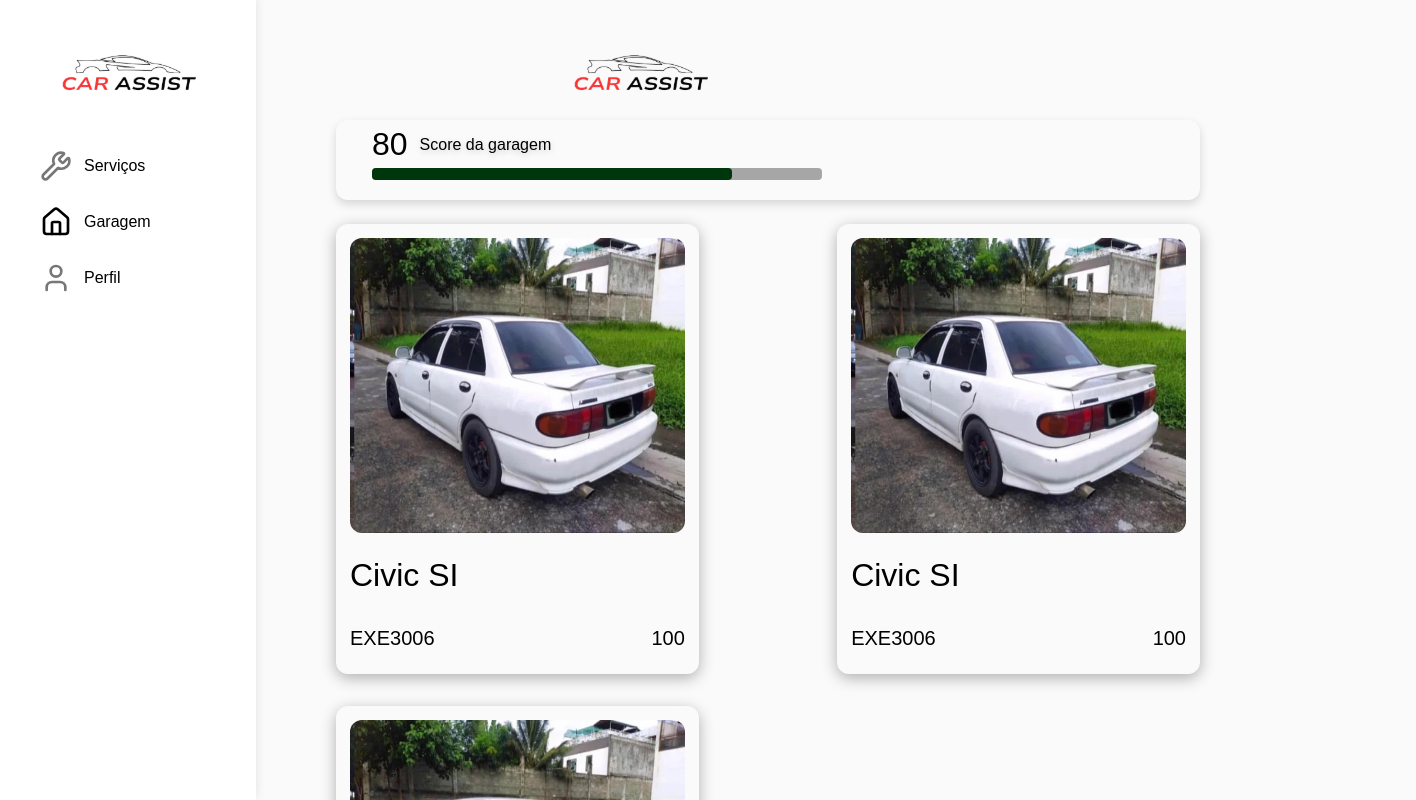
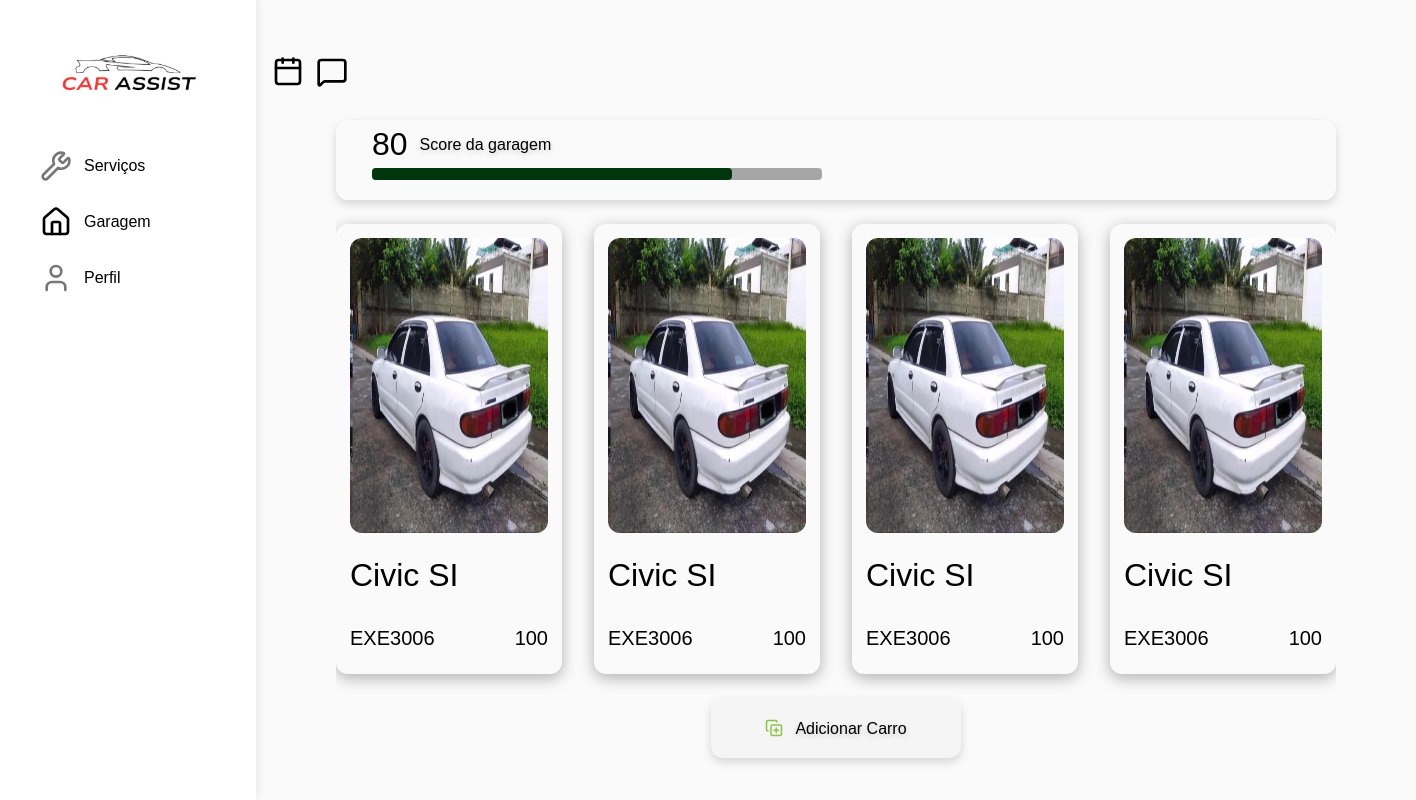
Before and after one commit to Guilherme1108/Car-Assist-Frontend, a React (Vite) app: page /home in a window 1280 px wide. Shown: the top 800 px of the page, 1416 px wide, since content can reach past the window. Built offline with nearby package versions, Linux system fonts and the light colour scheme.

Commit message:
style: algumas implementações da responsividade da tela em formato desktop.

```diff
--- a/src/components/navBar/NavBar.css
+++ b/src/components/navBar/NavBar.css
@@ -51,6 +51,11 @@
         display: flex;
     }
 
+    .logoNavBar {
+        height: 150px;
+        justify-self: center;
+    }
+
     .containerIcons {
         align-items: start;
         flex-direction: column;
--- a/src/components/navBar/NavBar.jsx
+++ b/src/components/navBar/NavBar.jsx
@@ -12,7 +12,7 @@
   return (
     <div className="navBar">
       <div className="spaceImage">
-        <img src={logo} alt="logo" className="logo" />
+        <img src={logo} alt="logo" className="logoNavBar" />
       </div>
 
       <div className="containerIcons">
--- a/src/components/topBar/Topbar.css
+++ b/src/components/topBar/Topbar.css
@@ -25,3 +25,14 @@
     height: 150px;
     justify-self: center;
 }
+
+@media (min-width: 1024px) {
+    .topBar {
+        margin-left: 20%;
+        align-items: center;
+    }
+
+    .logo {
+        display: none;
+    }
+}
--- a/src/pages/home/Home.css
+++ b/src/pages/home/Home.css
@@ -163,4 +163,16 @@
         margin-left: 20%;
     }
 
+    .cards {
+        width: 1000px;
+        flex-direction: row;
+        justify-content: start;
+        flex-wrap: nowrap;
+        overflow-x: auto;
+    }
+
+    .card {
+        height: 450px;
+        width: 1000px;
+    }
 }
--- a/src/pages/home/Home.jsx
+++ b/src/pages/home/Home.jsx
@@ -63,6 +63,18 @@
 
         </div>
 
+        <div className="card">
+          <img className="imgCar" src={imagemCarro} alt="" />
+
+          <span className="carName">Civic SI</span>
+
+          <div className="lowerInformations">
+            <span className="carPlate">EXE3006</span>
+            <span className="carPoints">100</span>
+          </div>
+
+        </div>
+
       </div>
 
       <button className="addCarButton">
```
